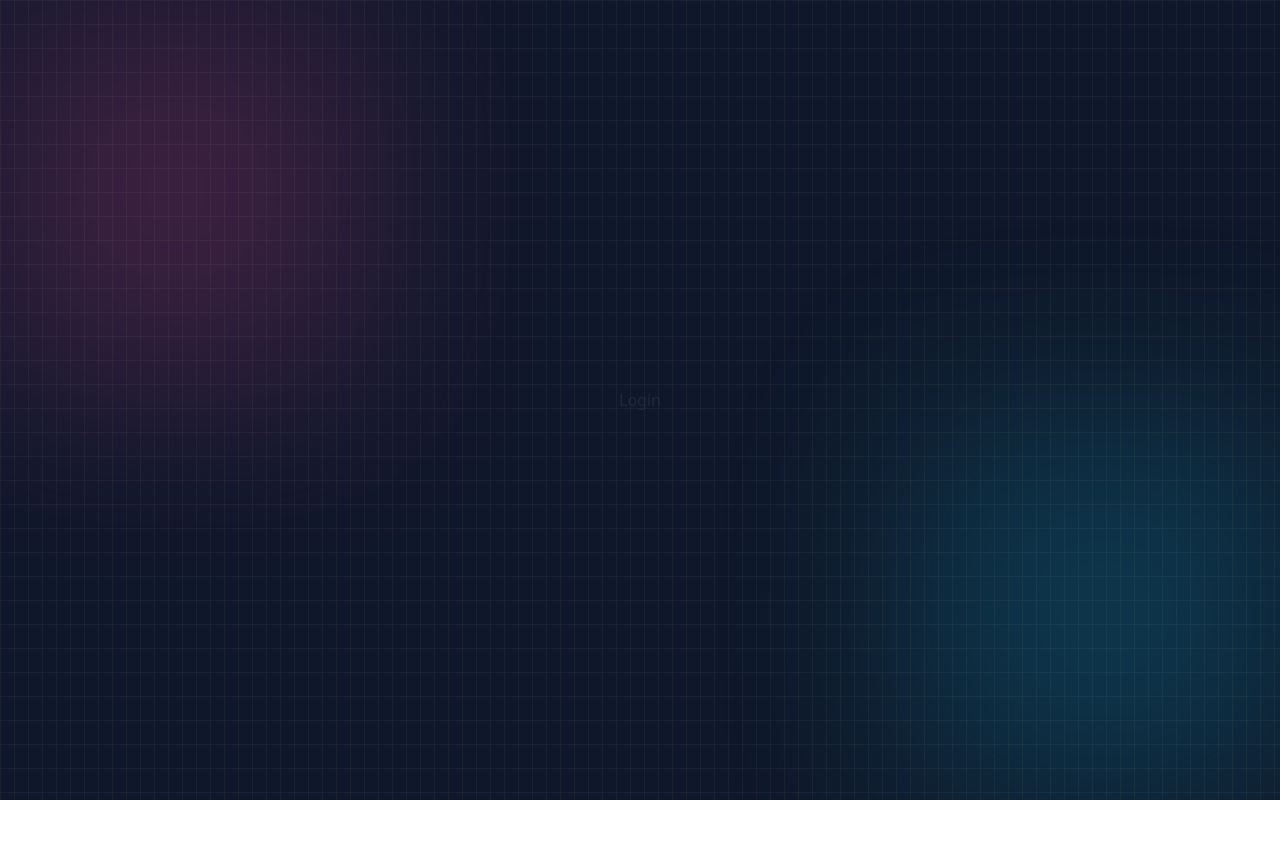
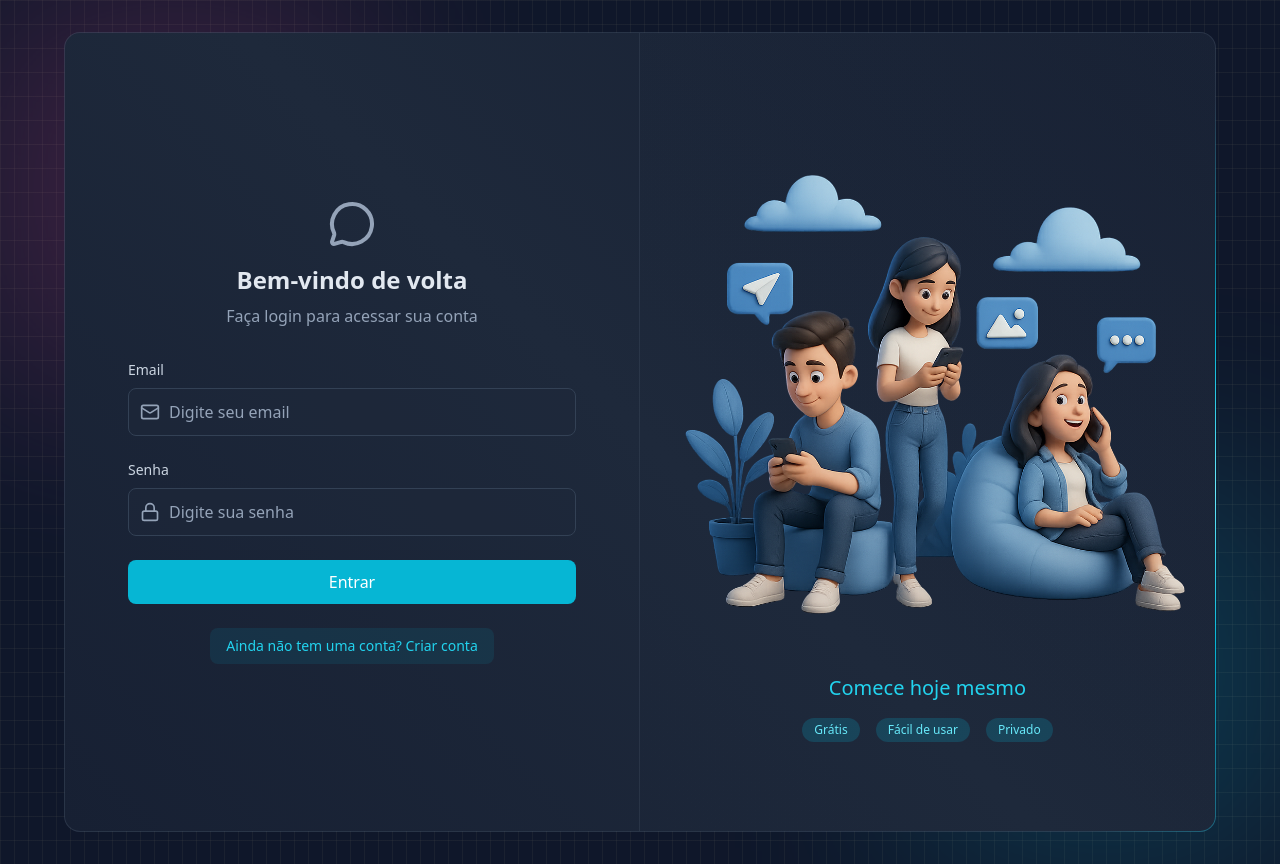
Before and after one commit to diegovilhalva/chatterly, a React (Vite) app in the folder frontend/: page /login in a window 1280 px wide. Before the commit the page ends 800 px from the top, so only its background shows below. Built offline with nearby package versions, Linux system fonts and the light colour scheme; no server answers.

Commit message:
create login page ui

```diff
--- a/frontend/src/pages/Login.jsx
+++ b/frontend/src/pages/Login.jsx
@@ -1,9 +1,122 @@
-import React from 'react'
+import { useAuthStore } from "../store/useAuthStore";
+import BorderAnimatedContainer from "../components/BorderAnimatedContainer";
+import { MessageCircleIcon, MailIcon, LoaderIcon, LockIcon } from "lucide-react";
+import { Link } from "react-router";
+import { useForm } from "react-hook-form";
+import { z } from "zod";
+import { zodResolver } from "@hookform/resolvers/zod";
+
+
+const loginSchema = z.object({
+  email: z.string().email("Email inválido"),
+  password: z.string().min(8, "A senha deve ter no mínimo 8 caracteres"),
+});
 
 const Login = () => {
+  const { login, isLoggingIn } = useAuthStore();
+
+  const {
+    register,
+    handleSubmit,
+    formState: { errors },
+  } = useForm({
+    resolver: zodResolver(loginSchema),
+  });
+
+  const onSubmit = (data) => {
+    login(data);
+  };
+
   return (
-    <div>Login</div>
-  )
-}
+    <div className="w-full flex items-center justify-center p-4 bg-slate-900">
+      <div className="relative w-full max-w-6xl md:h-[800px] h-[650px]">
+        <BorderAnimatedContainer>
+          <div className="w-full flex flex-col md:flex-row">
+            {/* Formulário */}
+            <div className="md:w-1/2 p-8 flex items-center justify-center md:border-r border-slate-600/30">
+              <div className="w-full max-w-md">
+                <div className="text-center mb-8">
+                  <MessageCircleIcon className="w-12 h-12 mx-auto text-slate-400 mb-4" />
+                  <h2 className="text-2xl font-bold text-slate-200 mb-2">Bem-vindo de volta</h2>
+                  <p className="text-slate-400">Faça login para acessar sua conta</p>
+                </div>
 
-export default Login
+                <form onSubmit={handleSubmit(onSubmit)} className="space-y-6">
+                  {/* Email */}
+                  <div>
+                    <label className="auth-input-label">Email</label>
+                    <div className="relative">
+                      <MailIcon className="auth-input-icon" />
+                      <input
+                        type="email"
+                        {...register("email")}
+                        className="input"
+                        placeholder="Digite seu email"
+                      />
+                    </div>
+                    {errors.email && (
+                      <p className="text-red-500 text-sm mt-1">{errors.email.message}</p>
+                    )}
+                  </div>
+
+                  {/* Senha */}
+                  <div>
+                    <label className="auth-input-label">Senha</label>
+                    <div className="relative">
+                      <LockIcon className="auth-input-icon" />
+                      <input
+                        type="password"
+                        {...register("password")}
+                        className="input"
+                        placeholder="Digite sua senha"
+                      />
+                    </div>
+                    {errors.password && (
+                      <p className="text-red-500 text-sm mt-1">{errors.password.message}</p>
+                    )}
+                  </div>
+
+                  {/* Botão */}
+                  <button className="auth-btn" type="submit" disabled={isLoggingIn}>
+                    {isLoggingIn ? (
+                      <LoaderIcon className="w-full h-5 animate-spin text-center" />
+                    ) : (
+                      "Entrar"
+                    )}
+                  </button>
+                </form>
+
+                <div className="mt-6 text-center">
+                  <Link to="/sign-up" className="auth-link">
+                    Ainda não tem uma conta? Criar conta
+                  </Link>
+                </div>
+              </div>
+            </div>
+
+            {/* Lado direito */}
+            <div className="hidden md:w-1/2 md:flex items-center justify-center p-6 bg-gradient-to-bl from-slate-800/20 to-transparent">
+              <div>
+                <img
+                  src="/login.png"
+                  alt="Pessoas usando celulares"
+                  className="w-full h-auto object-contain"
+                />
+                <div className="mt-6 text-center">
+                  <h3 className="text-xl font-medium text-cyan-400">Comece hoje mesmo</h3>
+                  <div className="mt-4 flex justify-center gap-4">
+                    <span className="auth-badge">Grátis</span>
+                    <span className="auth-badge">Fácil de usar</span>
+                    <span className="auth-badge">Privado</span>
+                  </div>
+                </div>
+              </div>
+            </div>
+          </div>
+        </BorderAnimatedContainer>
+      </div>
+    </div>
+  );
+};
+
+export default Login;
--- a/frontend/src/store/useAuthStore.js
+++ b/frontend/src/store/useAuthStore.js
@@ -6,6 +6,7 @@
     authUser: null,
     isCheckingAuth: true,
     isSigningUp: false,
+    isLoggingIn: false,
     checkAuth: async () => {
         try {
             const res = await axiosInstance.get("/auth/check")
@@ -30,6 +31,31 @@
         } finally {
             set({ isSigningUp: false })
         }
-    }
+    },
+    login: async (data) => {
+        set({ isLoggingIn: true });
+        try {
+            const res = await axiosInstance.post("/auth/login", data);
+            set({ authUser: res.data });
+
+            toast.success("Login feito com sucesso");
+
+        } catch (error) {
+            toast.error(error.response.data.message);
+        } finally {
+            set({ isLoggingIn: false });
+        }
+    },
+    logout: async () => {
+        try {
+            await axiosInstance.post("/auth/logout");
+            set({ authUser: null });
+            toast.success("Logout feito com sucesso");
+
+        } catch (error) {
+            toast.error("Error logging out");
+
+        }
+    },
 
 }))
```
Also changed, not shown: frontend/public/login.png (added).
